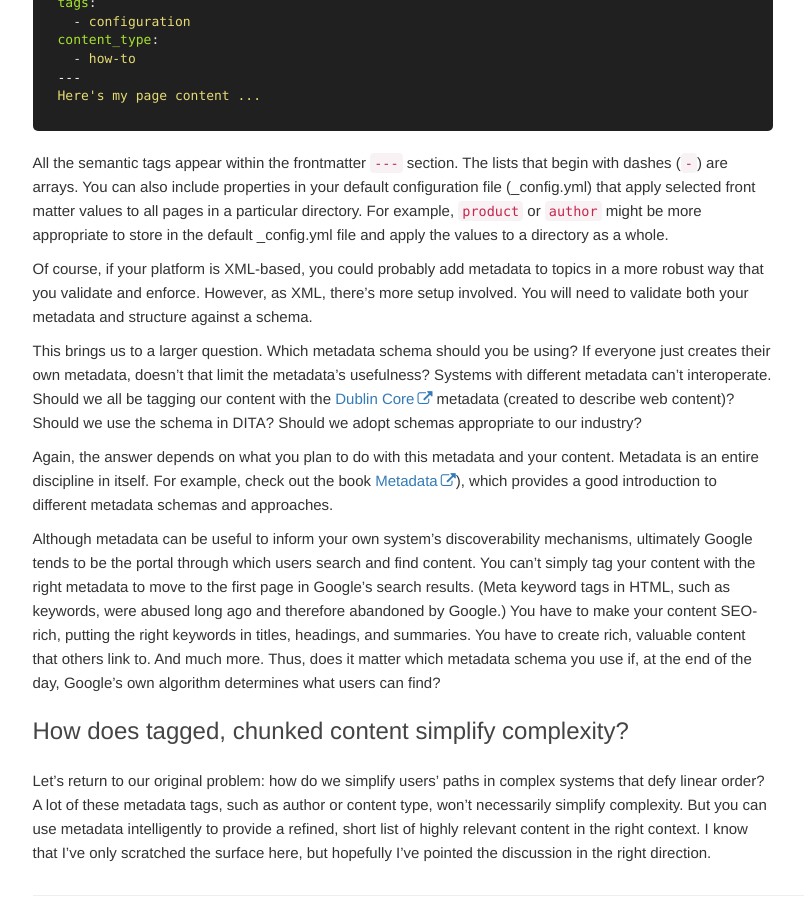
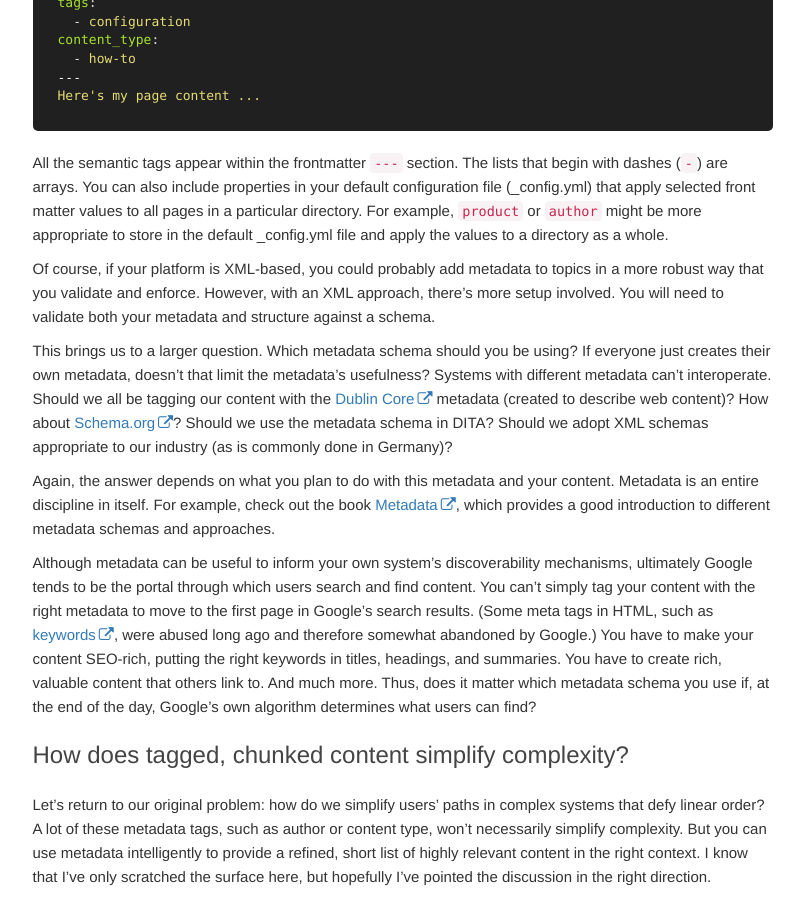
Before and after one commit to tomjoht/simplifying-complexity, a Jekyll site: the page built from _docs/discoverability-through-metadata.md, in a window 1280 px wide and 900 px high, scrolled down 14694 px. Shown: the whole window, without its empty margins (355-1159 px from the left). Built offline with Jekyll 4.4.1, drawn with Linux system fonts in a browser that asks for light colours; nearby versions of some CDN libraries; comment, search, counter and statistics services are not loaded; some of the changed text lies outside the part shown.

Commit message:
tiny fixes to sentences

```diff
--- a/_docs/discoverability-through-metadata.md
+++ b/_docs/discoverability-through-metadata.md
@@ -192,7 +192,7 @@ The idea that these complex systems can be navigated by showing the user the rig
 
 Instead of thinking of decoupling our information into little chunks that can be dynamically retrieved and assembled, it might be more productive to think about describing our [probably lengthy] content with the right metadata to enable discovery. This metadata can at least lead users to the right topics, where they can drink deeply to get oriented and grounded.
 
-How do you go about deciding on the right metadata? First, start by identifying all the scenarios where you want to present the user with specific topics in a way that will help him or her wade through complexity. Instead of brainstorming what metadata you should apply, think about the scenarios you want to summon the topics. Here are a few scenarios:
+How do you go about deciding on the right metadata? First, start by identifying all the scenarios where you want to present the user with specific topics in a way that will help him or her wade through complexity. Instead of brainstorming what metadata you should apply, think about the scenarios in which you want to summon the topics. Here are a few scenarios:
 
 * Show the user getting-started topics for the product
 * Show troubleshooting topics for a product
@@ -259,13 +259,13 @@ Here's my page content ...
 
 All the semantic tags appear within the frontmatter `---` section. The lists that begin with dashes (`-`) are arrays. You can also include properties in your default configuration file (\_config.yml) that apply selected front matter values to all pages in a particular directory. For example, `product` or `author` might be more appropriate to store in the default \_config.yml file and apply the values to a directory as a whole.
 
-Of course, if your platform is XML-based, you could probably add metadata to topics in a more robust way that you validate and enforce. However, as XML, there's more setup involved. You will need to validate both your metadata and structure against a schema.
+Of course, if your platform is XML-based, you could probably add metadata to topics in a more robust way that you validate and enforce. However, with an XML approach, there's more setup involved. You will need to validate both your metadata and structure against a schema.
 
-This brings us to a larger question. Which metadata schema should you be using? If everyone just creates their own metadata, doesn't that limit the metadata's usefulness? Systems with different metadata can't interoperate. Should we all be tagging our content with the [Dublin Core](http://dublincore.org/) metadata (created to describe web content)? Should we use the schema in DITA? Should we adopt schemas appropriate to our industry?
+This brings us to a larger question. Which metadata schema should you be using? If everyone just creates their own metadata, doesn't that limit the metadata's usefulness? Systems with different metadata can't interoperate. Should we all be tagging our content with the [Dublin Core](http://dublincore.org/) metadata (created to describe web content)? How about [Schema.org](http://schema.org/)? Should we use the metadata schema in DITA? Should we adopt XML schemas appropriate to our industry (as is commonly done in Germany)?
 
-Again, the answer depends on what you plan to do with this metadata and your content. Metadata is an entire discipline in itself. For example, check out the book [Metadata](https://www.audible.com/pd/Science-Technology/Metadata-Audiobook/B017KV35TO?ref=a_a_search_c3_lProduct_1_1&pf_rd_p=e81b7c27-6880-467a-b5a7-13cef5d729fe&pf_rd_r=82NCG8V98D0PR8BQPX8X&)), which provides a good introduction to different metadata schemas and approaches.
+Again, the answer depends on what you plan to do with this metadata and your content. Metadata is an entire discipline in itself. For example, check out the book [Metadata](https://www.audible.com/pd/Science-Technology/Metadata-Audiobook/B017KV35TO?ref=a_a_search_c3_lProduct_1_1&pf_rd_p=e81b7c27-6880-467a-b5a7-13cef5d729fe&pf_rd_r=82NCG8V98D0PR8BQPX8X&), which provides a good introduction to different metadata schemas and approaches.
 
-Although metadata can be useful to inform your own system's discoverability mechanisms, ultimately Google tends to be the portal through which users search and find content. You can't simply tag your content with the right metadata to move to the first page in Google's search results. (Meta keyword tags in HTML, such as keywords, were abused long ago and therefore abandoned by Google.) You have to make your content SEO-rich, putting the right keywords in titles, headings, and summaries. You have to create rich, valuable content that others link to. And much more. Thus, does it matter which metadata schema you use if, at the end of the day, Google's own algorithm determines what users can find?
+Although metadata can be useful to inform your own system's discoverability mechanisms, ultimately Google tends to be the portal through which users search and find content. You can't simply tag your content with the right metadata to move to the first page in Google's search results. (Some meta tags in HTML, such as [keywords](https://yoast.com/meta-keywords/), were abused long ago and therefore somewhat abandoned by Google.) You have to make your content SEO-rich, putting the right keywords in titles, headings, and summaries. You have to create rich, valuable content that others link to. And much more. Thus, does it matter which metadata schema you use if, at the end of the day, Google's own algorithm determines what users can find?
 
 ## How does tagged, chunked content simplify complexity?
 
```
